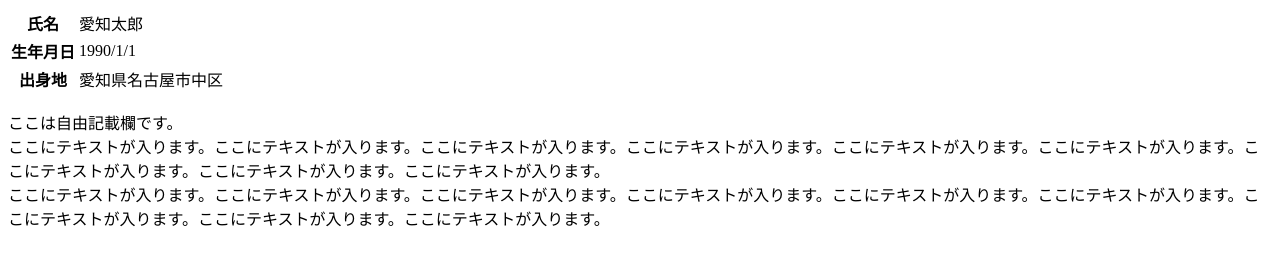
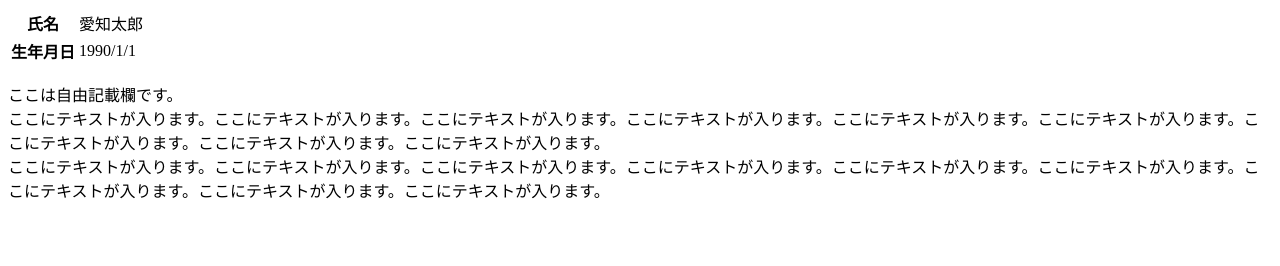
Before and after one commit to webtreplus/webtreplus_01, a plain HTML site: page question/index.html in a window 1280 px wide. Drawn offline with Linux system fonts and the light colour scheme.

Commit message:
Update index.html

```diff
--- a/question/index.html
+++ b/question/index.html
@@ -31,10 +31,6 @@
 			<th>生年月日</th>
 			<td>1990/1/1</td>
 		</tr>
-		<tr>
-			<th>出身地</th>
-			<td>愛知県名古屋市中区</td>
-		</tr>
 <!--
 	④出身地の行を追加する
 -->
```
